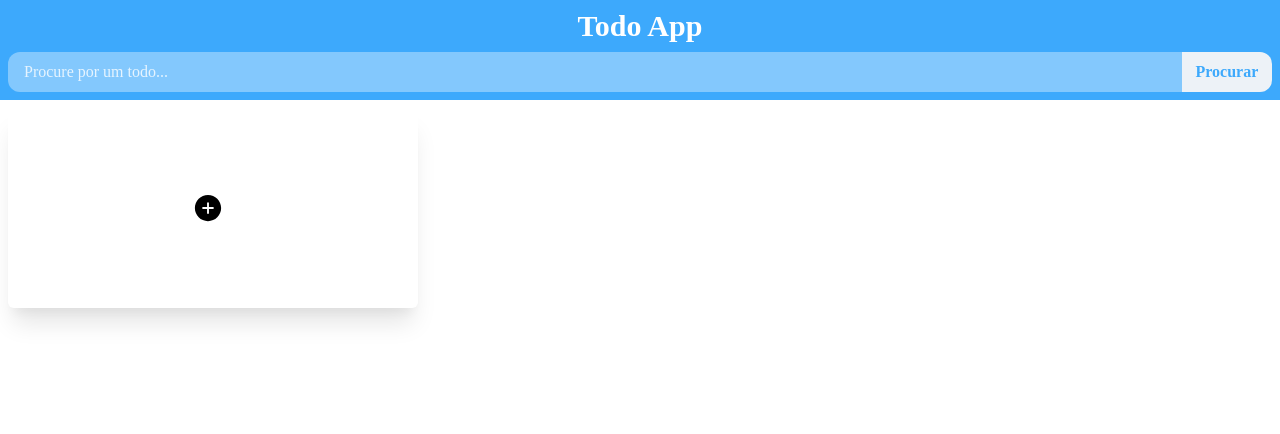
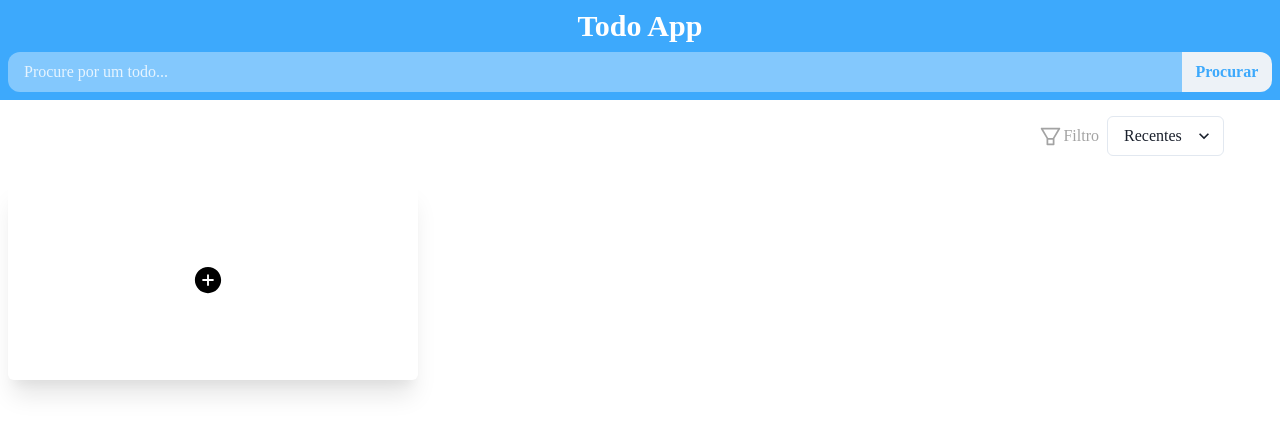
Before and after one commit to samuucavalcante/teste-dashboard-react, a Next.js app in the folder todo-app/: page / in a window 1280 px wide. Shown: the top 434 px of the page. Built offline with nearby package versions, Linux system fonts and the light colour scheme.

Commit message:
create filterComponent

```diff
--- a/todo-app/src/components/CardTodo/index.tsx
+++ b/todo-app/src/components/CardTodo/index.tsx
@@ -43,6 +43,7 @@ export default function CardTodo({
     onClose: onCloseViewTodo,
     onOpen: onOpenViewTodo
   } = useDisclosure()
+
   const toast = useToast()
   const { deleteTodo, toggleTodoChecked } = useTodo()
 
--- /dev/null
+++ b/todo-app/src/components/FilterComponent/index.tsx
@@ -0,0 +1,22 @@
+import { Flex, HStack, Select, Text } from '@chakra-ui/react'
+import { AiOutlineFilter } from 'react-icons/ai'
+
+export default function FilterComponent() {
+  const handleSelect = (value: any) => {
+    console.log({ value })
+  }
+  return (
+    <HStack>
+      <Flex color="blackAlpha.500">
+        <AiOutlineFilter size={25} />
+        <Text color="blackAlpha.500">Filtro</Text>
+      </Flex>
+      <Select onChange={(value: any) => handleSelect(value)}>
+        <option>Recentes</option>
+        <option>A-Z</option>
+        <option>Pendente</option>
+        <option>Concluido</option>
+      </Select>
+    </HStack>
+  )
+}
--- a/todo-app/src/pages/index.tsx
+++ b/todo-app/src/pages/index.tsx
@@ -4,8 +4,10 @@ import {
   Center,
   Flex,
   Heading,
+  HStack,
   IconButton,
   Input,
+  Text,
   useDisclosure,
   VisuallyHidden,
   VStack
@@ -16,6 +18,7 @@ import { AiFillPlusCircle } from 'react-icons/ai'
 import { Todo, useTodo } from 'hooks/useTodo'
 import React, { useEffect, useState } from 'react'
 import { FaSadTear } from 'react-icons/fa'
+import FilterComponent from 'components/FilterComponent'
 
 const Index = () => {
   const { isOpen, onOpen, onClose } = useDisclosure()
@@ -62,7 +65,11 @@ const Index = () => {
         </VStack>
       </Center>
 
+      <Flex py={4} px={14} justifyContent="flex-end" w="100%">
+        <FilterComponent />
+      </Flex>
       {/* Todo Cards */}
+
       <Flex w="100%" alignItems="center" justifyContent="center">
         <Flex flexWrap="wrap" w="100%">
           {searchInput ? (
```
Also changed, not shown: 1 other file (tests, documents, lock files or other folders).
